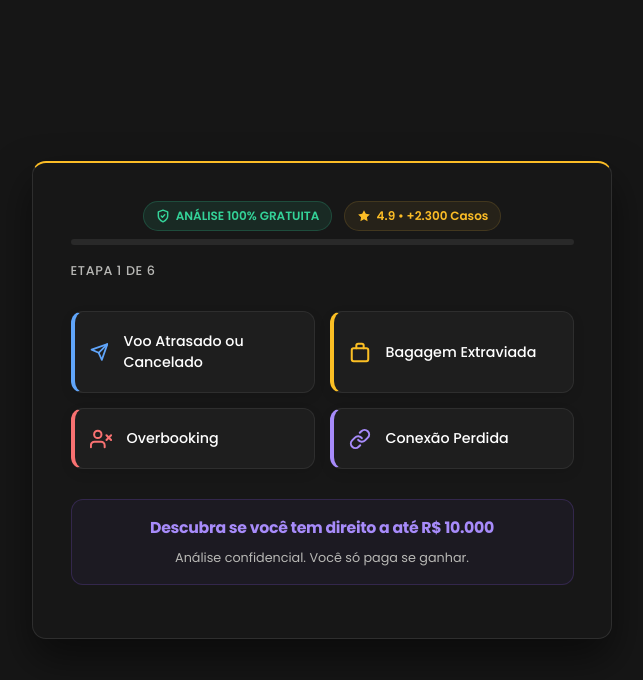
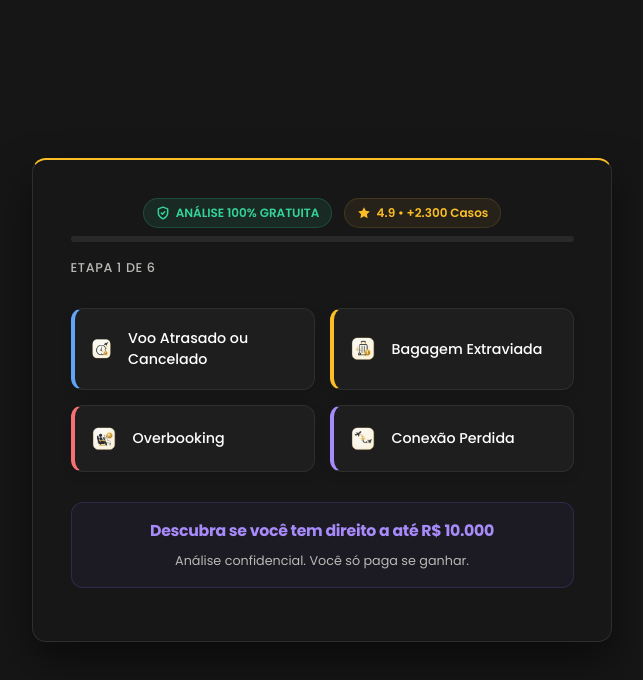
Before and after one commit to t0non/lpLexAero, a Next.js app: page /diagnostico in a window 1280 px wide. Shown: the top 680 px of the page, without its empty margins (318-961 px from the left). Built offline with nearby package versions, Linux system fonts and the light colour scheme.

Commit message:
feat: replace generic svg icons with specific service png icons in diagnostic form

```diff
--- a/src/components/DiagnosticForm.js
+++ b/src/components/DiagnosticForm.js
@@ -136,10 +136,10 @@ export default function DiagnosticForm({ initialProblem = null }) {
         <div style={{ paddingBottom: '1rem' }}>
           <div style={{ display: 'grid', gridTemplateColumns: 'repeat(auto-fit, minmax(200px, 1fr))', gap: '1rem', marginBottom: '2rem' }}>
             {[
-              { label: "Voo Atrasado ou Cancelado", color: "#60a5fa", icon: <svg width="22" height="22" viewBox="0 0 24 24" fill="none" stroke="currentColor" strokeWidth="2.2" strokeLinecap="round" strokeLinejoin="round"><path d="M22 2 11 13" /><path d="M22 2 15 22 11 13 2 9 22 2z" /></svg> },
-              { label: "Bagagem Extraviada", color: "#fbbf24", icon: <svg width="22" height="22" viewBox="0 0 24 24" fill="none" stroke="currentColor" strokeWidth="2.2" strokeLinecap="round" strokeLinejoin="round"><rect x="3" y="8" width="18" height="14" rx="2" ry="2" /><path d="M16 8V5c0-1.1-.9-2-2-2h-4c-1.1 0-2 .9-2 2v3" /></svg> },
-              { label: "Overbooking", color: "#f87171", icon: <svg width="22" height="22" viewBox="0 0 24 24" fill="none" stroke="currentColor" strokeWidth="2.2" strokeLinecap="round" strokeLinejoin="round"><path d="M16 21v-2a4 4 0 0 0-4-4H5a4 4 0 0 0-4 4v2" /><circle cx="8.5" cy="7" r="4" /><line x1="18" y1="8" x2="23" y2="13" /><line x1="23" y1="8" x2="18" y2="13" /></svg> },
-              { label: "Conexão Perdida", color: "#a78bfa", icon: <svg width="22" height="22" viewBox="0 0 24 24" fill="none" stroke="currentColor" strokeWidth="2.2" strokeLinecap="round" strokeLinejoin="round"><path d="M10 13a5 5 0 0 0 7.54.54l3-3a5 5 0 0 0-7.07-7.07l-1.72 1.71" /><path d="M14 11a5 5 0 0 0-7.54-.54l-3 3a5 5 0 0 0 7.07 7.07l1.71-1.71" /></svg> }
+              { label: "Voo Atrasado ou Cancelado", color: "#60a5fa", icon: <img src="/icone-voo-atrasado.png" alt="" style={{ width: '28px', height: '28px', objectFit: 'contain' }} /> },
+              { label: "Bagagem Extraviada", color: "#fbbf24", icon: <img src="/icone-bagagem.png" alt="" style={{ width: '28px', height: '28px', objectFit: 'contain' }} /> },
+              { label: "Overbooking", color: "#f87171", icon: <img src="/icone-overbooking.png" alt="" style={{ width: '28px', height: '28px', objectFit: 'contain' }} /> },
+              { label: "Conexão Perdida", color: "#a78bfa", icon: <img src="/icone-perda-conexao.png" alt="" style={{ width: '28px', height: '28px', objectFit: 'contain' }} /> }
             ].map((opt) => (
               <button key={opt.label} onClick={() => advance("problem", opt.label)} style={{
                 display: 'flex', alignItems: 'center', gap: '1rem', padding: '1.25rem 1rem', background: 'rgba(255, 255, 255, 0.03)', border: '1px solid var(--lex-border-dark)', borderRadius: '12px', borderLeft: `4px solid ${opt.color}`, cursor: 'pointer', textAlign: 'left', fontWeight: 500, fontSize: '0.95rem', color: 'var(--lex-white)', transition: 'all 0.2s ease', boxShadow: '0 4px 12px rgba(0,0,0,0.1)'
```
